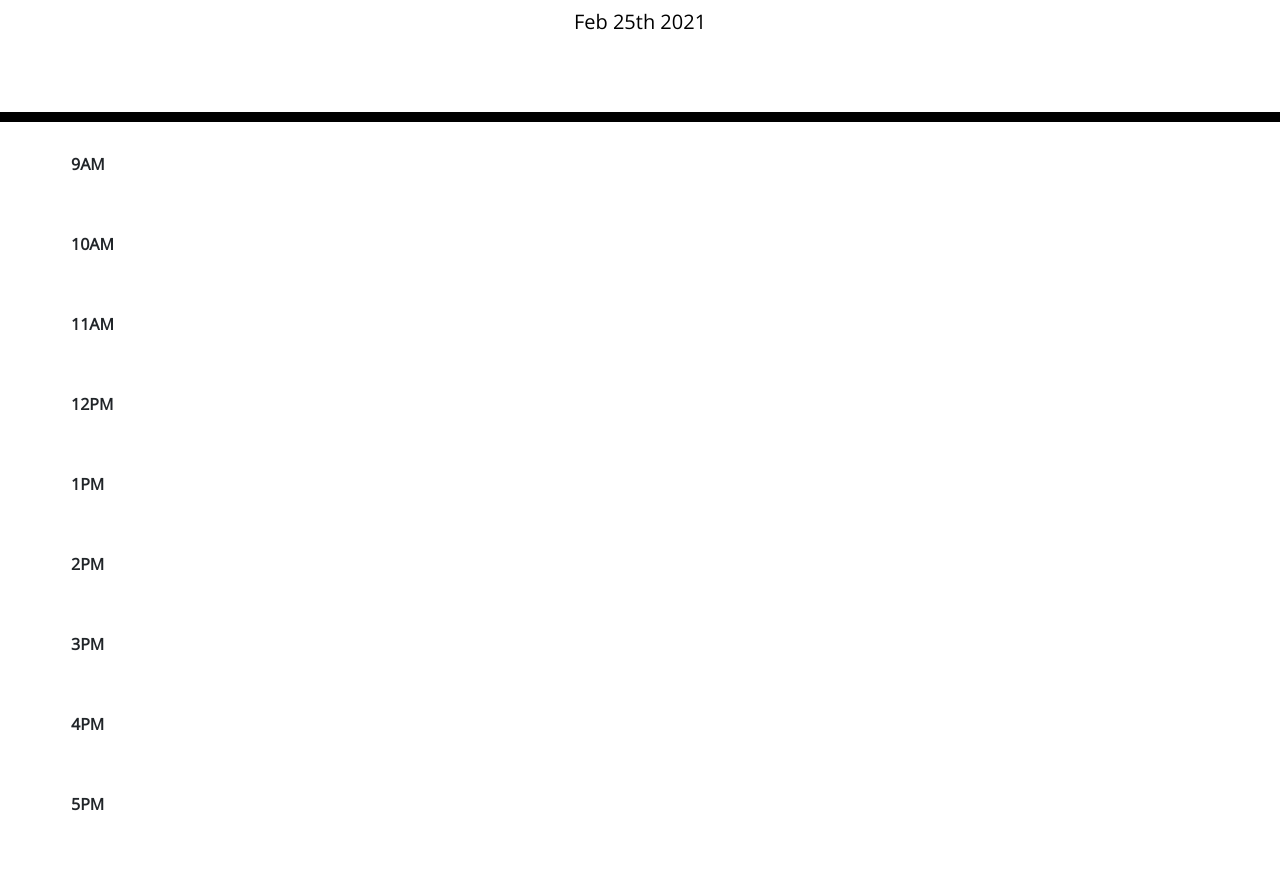
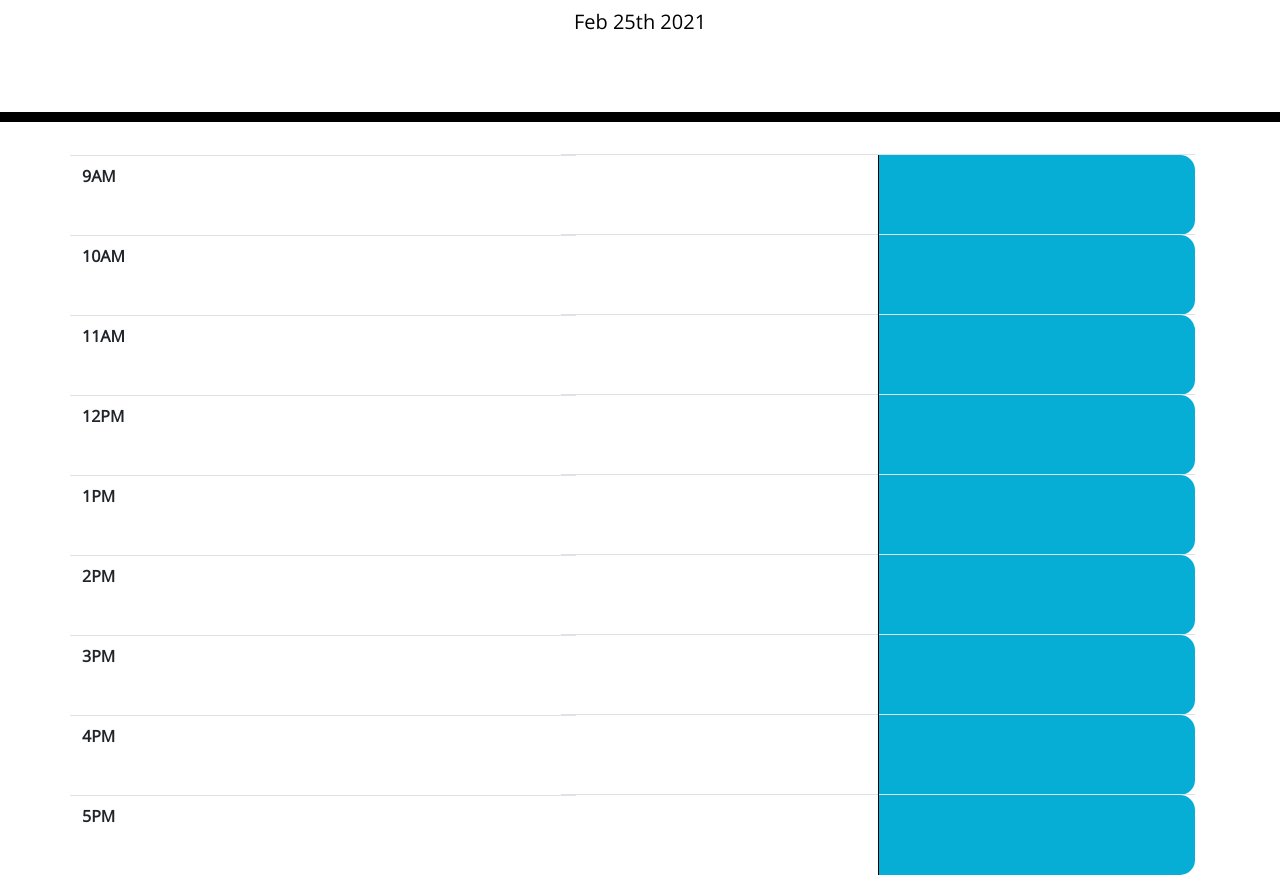
Before and after one commit to editapesa/Third-Party-APIs-Work-Day-Scheduler, a plain HTML site: page index.html in a window 1280 px wide. Shown: the part 182-1073 px from the top of the page. Drawn offline with nearby package versions, Linux system fonts and the light colour scheme.

Commit message:
added description ans save btn to rows

```diff
--- a/index.html
+++ b/index.html
@@ -30,36 +30,55 @@
     </header>
     <div class="container">
       <!-- Timeblocks go here -->
-      <table class="time-block">
+      <div class="time-block">
+        <table class="table">
           <tr>
             <th class="row">9AM</th>
+            <td class="description"></td>
+            <td class="saveBtn"></td>
           </tr>
           <tr>
             <th class="row">10AM</th>
+            <td class="description"></td>
+            <td class="saveBtn"></td>
           </tr>
           <tr>
             <th class="row">11AM</th>
+            <td class="description"></td>
+            <td class="saveBtn"></td>
           </tr>
           <tr>
             <th class="row">12PM</th>
+            <td class="description"></td>
+            <td class="saveBtn"></td>
           </tr>
           <tr>
             <th class="row">1PM</th>
+            <td class="description"></td>
+            <td class="saveBtn"></td>
           </tr>
           <tr>
             <th class="row">2PM</th>
+            <td class="description"></td>
+            <td class="saveBtn"></td>
           </tr>
           <tr>
             <th class="row">3PM</th>
+            <td class="description"></td>
+            <td class="saveBtn"></td>
           </tr>
           <tr>
             <th class="row">4PM</th>
+            <td class="description"></td>
+            <td class="saveBtn"></td>
           </tr>
           <tr>
             <th class="row">5PM</th>
+            <td class="description"></td>
+            <td class="saveBtn"></td>
           </tr>
         <table>
-
+      </div>
     </div>
 
     <script src="https://cdnjs.cloudflare.com/ajax/libs/jquery/3.2.1/jquery.min.js"></script>
```
Lines whose indentation alone changed are shown as unchanged.
